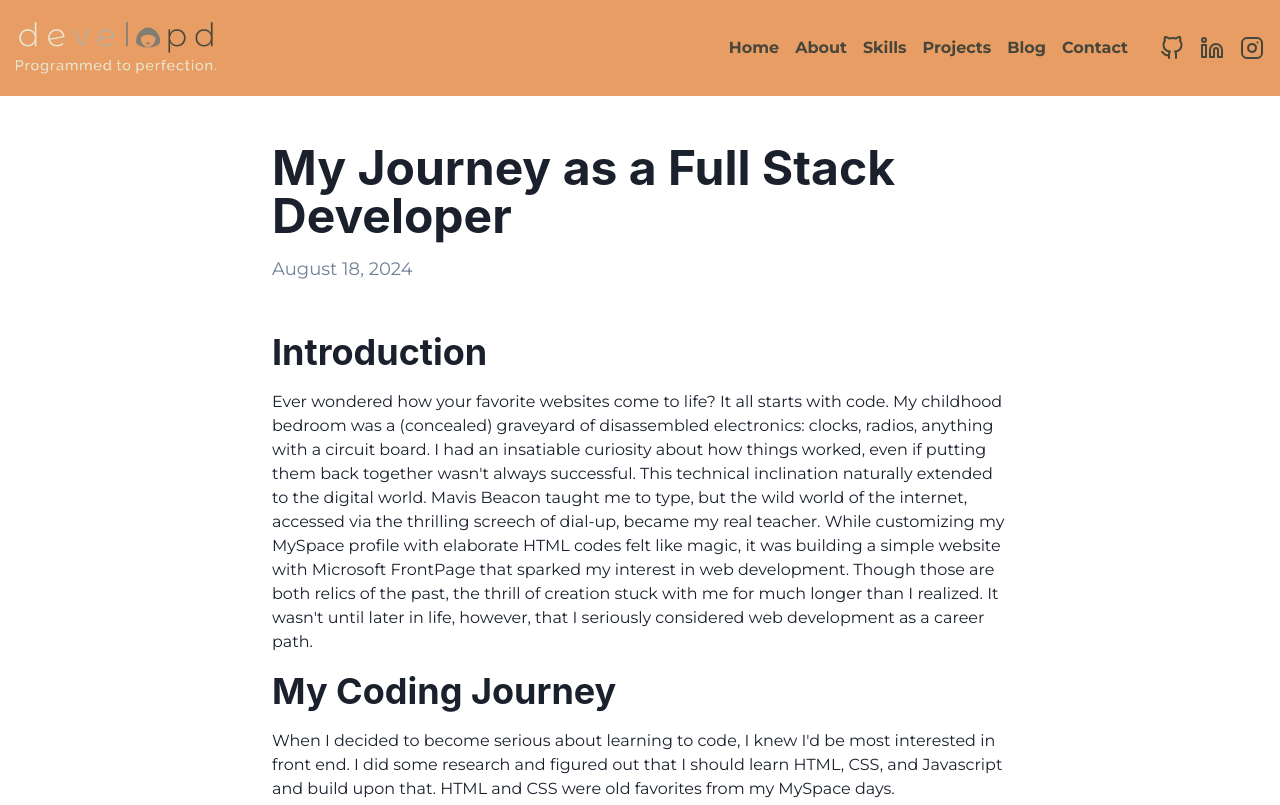
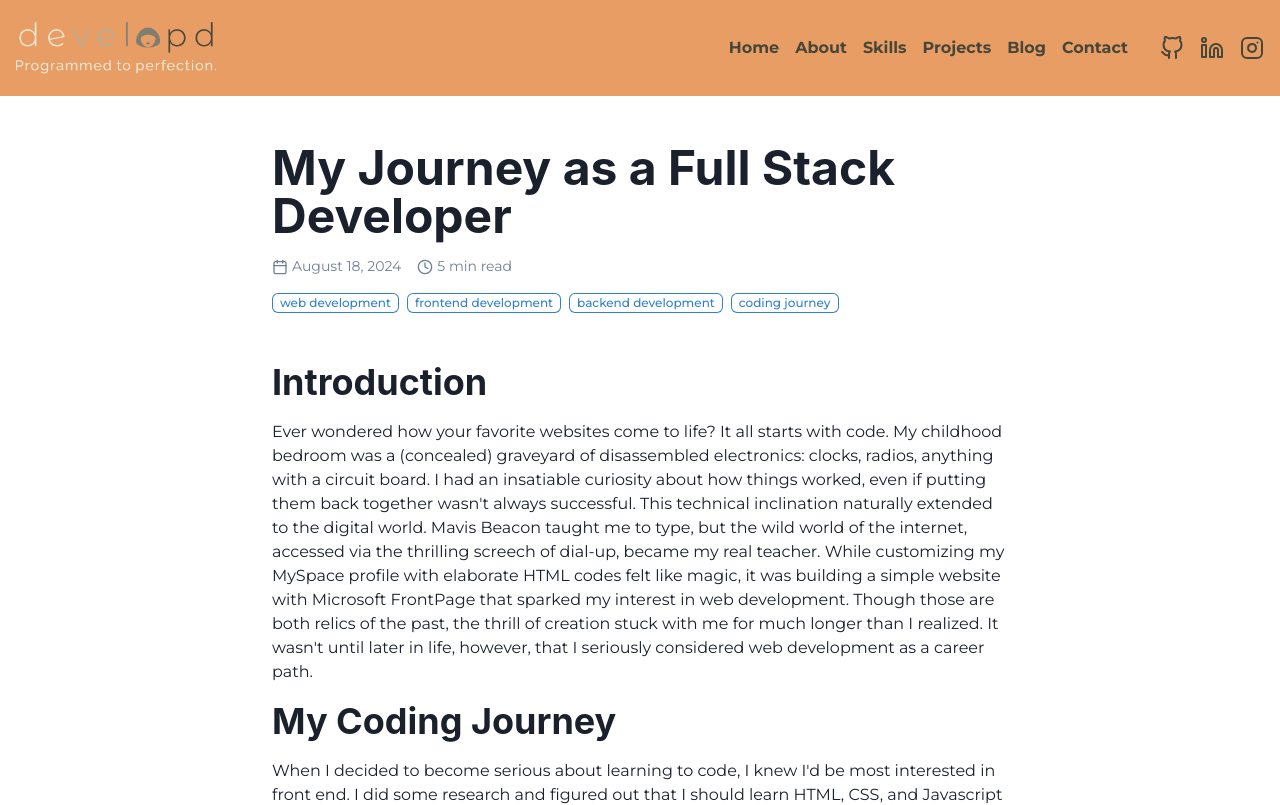
Before and after one commit to csimes/developd-portfolio-client, a Next.js app: page /blog/full-stack-journey-intro in a window 1280 px wide. Shown: the top 805 px of the page. Built offline with nearby package versions, Linux system fonts and the light colour scheme.

Commit message:
update blog to included calculated read time on blog card and in post

```diff
--- a/app/blog/[slug]/page.tsx
+++ b/app/blog/[slug]/page.tsx
@@ -11,7 +11,10 @@ import {
   OrderedList,
   Link,
   Code,
+  Flex,
+  Tag,
 } from "@chakra-ui/react";
+import { Calendar, Clock } from "lucide-react";
 import { getPostBySlug, getAllPostSlugs, Post } from "../../../utils/posts";
 import ReactMarkdown from "react-markdown";
 
@@ -94,7 +97,7 @@ export default async function BlogPost({
 }: {
   params: { slug: string };
 }) {
-  const post: Post = await getPostBySlug(params.slug);
+  const post = await getPostBySlug(params.slug);
 
   if (!post) {
     return <div>Post not found</div>;
@@ -133,12 +136,37 @@ export default async function BlogPost({
           >
             {post.frontMatter.title}
           </Heading>
-          <Text
-            fontSize="lg"
+          <Flex
+            align="center"
+            fontSize="sm"
             color="gray.500"
           >
-            {post.frontMatter.date}
-          </Text>
+            <Calendar
+              size={16}
+              style={{ marginRight: "4px" }}
+            />
+            <Text mr={4}>{post.frontMatter.date}</Text>
+            <Clock
+              size={16}
+              style={{ marginRight: "4px" }}
+            />
+            <Text>{post.frontMatter.readTime} min read</Text>
+          </Flex>
+          <Flex
+            wrap="wrap"
+            gap={2}
+          >
+            {post.frontMatter.tags.map((tag, index) => (
+              <Tag
+                key={index}
+                size="sm"
+                variant="outline"
+                colorScheme="blue"
+              >
+                {tag}
+              </Tag>
+            ))}
+          </Flex>
         </VStack>
         <Box className="blog-content">
           <ReactMarkdown components={MarkdownComponents}>
--- a/app/blog/page.tsx
+++ b/app/blog/page.tsx
@@ -15,15 +15,7 @@ import {
   HStack,
 } from "@chakra-ui/react";
 import { Calendar, Clock } from "lucide-react";
-import { getPostMetadata } from "../../utils/posts";
-
-interface PostMetadata {
-  slug: string;
-  title: string;
-  date: string;
-  description: string;
-  tags: string[];
-}
+import { getPostMetadata, PostMetadata } from "../../utils/posts";
 
 const formatTags = (tags: string[]): React.ReactNode => {
   if (!tags || tags.length === 0) {
@@ -62,6 +54,7 @@ const BlogPost: React.FC<PostMetadata> = ({
   date,
   description,
   tags,
+  readTime,
 }) => (
   <GridItem>
     <Box
@@ -125,7 +118,7 @@ const BlogPost: React.FC<PostMetadata> = ({
               size={16}
               style={{ marginRight: "4px" }}
             />
-            <Text>5 min read</Text>
+            <Text>{readTime} min read</Text>
           </Flex>
         </HStack>
       </VStack>
--- a/utils/posts.tsx
+++ b/utils/posts.tsx
@@ -11,6 +11,7 @@ export interface PostMetadata {
   description: string;
   tags: string[];
   image?: string;
+  readTime: number;
 }
 
 export interface Post {
@@ -29,6 +30,12 @@ function formatDate(date: Date | string): string {
   });
 }
 
+function calculateReadTime(content: string): number {
+  const wordsPerMinute = 200;
+  const wordCount = content.split(/\s+/).length;
+  return Math.ceil(wordCount / wordsPerMinute);
+}
+
 export async function getPostMetadata(): Promise<PostMetadata[]> {
   const fileNames = await fs.readdir(postsDirectory);
   const allPostsData = await Promise.all(
@@ -37,6 +44,7 @@ export async function getPostMetadata(): Promise<PostMetadata[]> {
       const fullPath = path.join(postsDirectory, fileName);
       const fileContents = await fs.readFile(fullPath, "utf8");
       const matterResult = matter(fileContents);
+      const readTime = calculateReadTime(matterResult.content);
 
       return {
         slug,
@@ -45,6 +53,7 @@ export async function getPostMetadata(): Promise<PostMetadata[]> {
         description: matterResult.data.description,
         tags: matterResult.data.tags || [],
         image: matterResult.data.image,
+        readTime,
       } as PostMetadata;
     })
   );
@@ -58,6 +67,7 @@ export async function getPostBySlug(slug: string): Promise<Post> {
   const fullPath = path.join(postsDirectory, `${slug}.md`);
   const fileContents = await fs.readFile(fullPath, "utf8");
   const { data, content } = matter(fileContents);
+  const readTime = calculateReadTime(content);
 
   return {
     frontMatter: {
@@ -67,6 +77,7 @@ export async function getPostBySlug(slug: string): Promise<Post> {
       description: data.description,
       tags: data.tags || [],
       image: data.image,
+      readTime,
     },
     content,
   };
```
